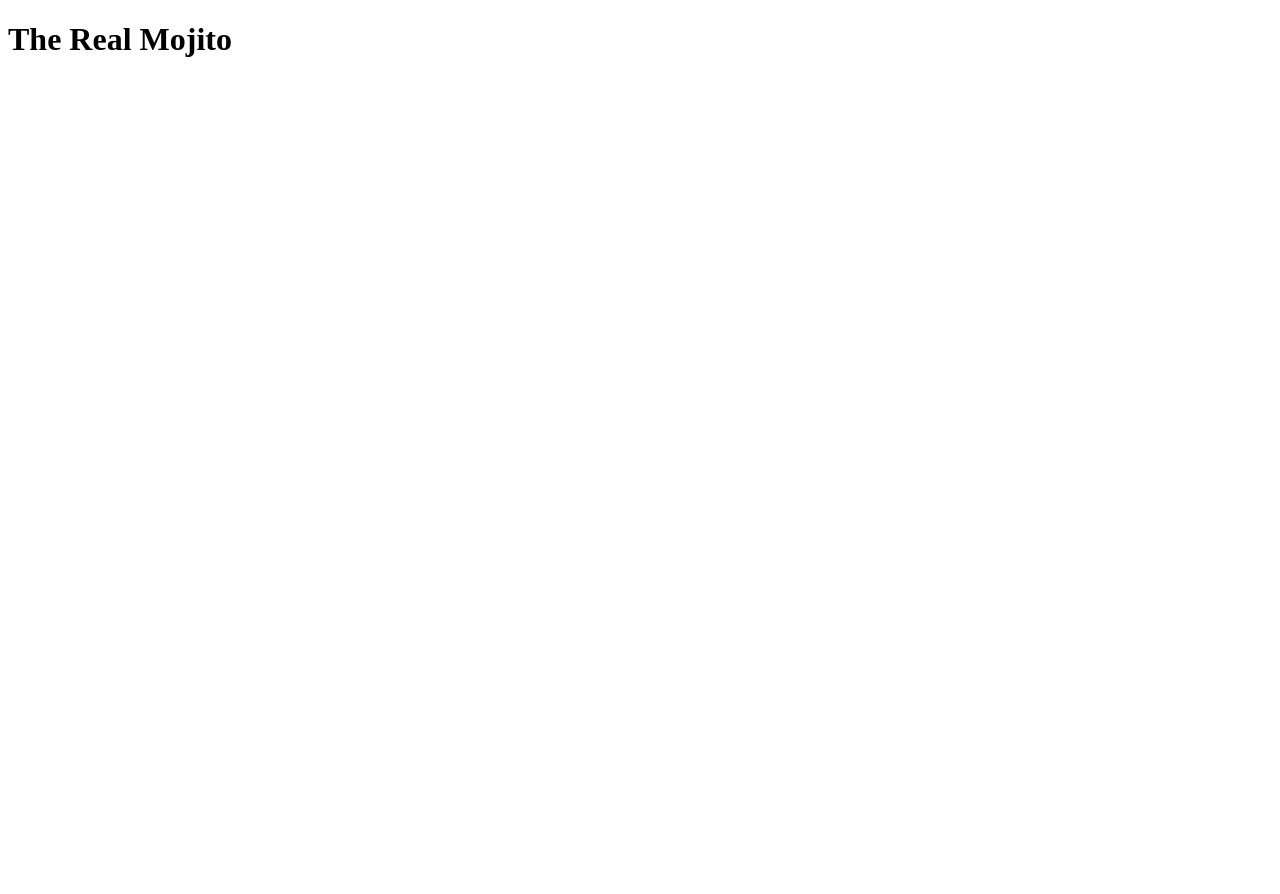
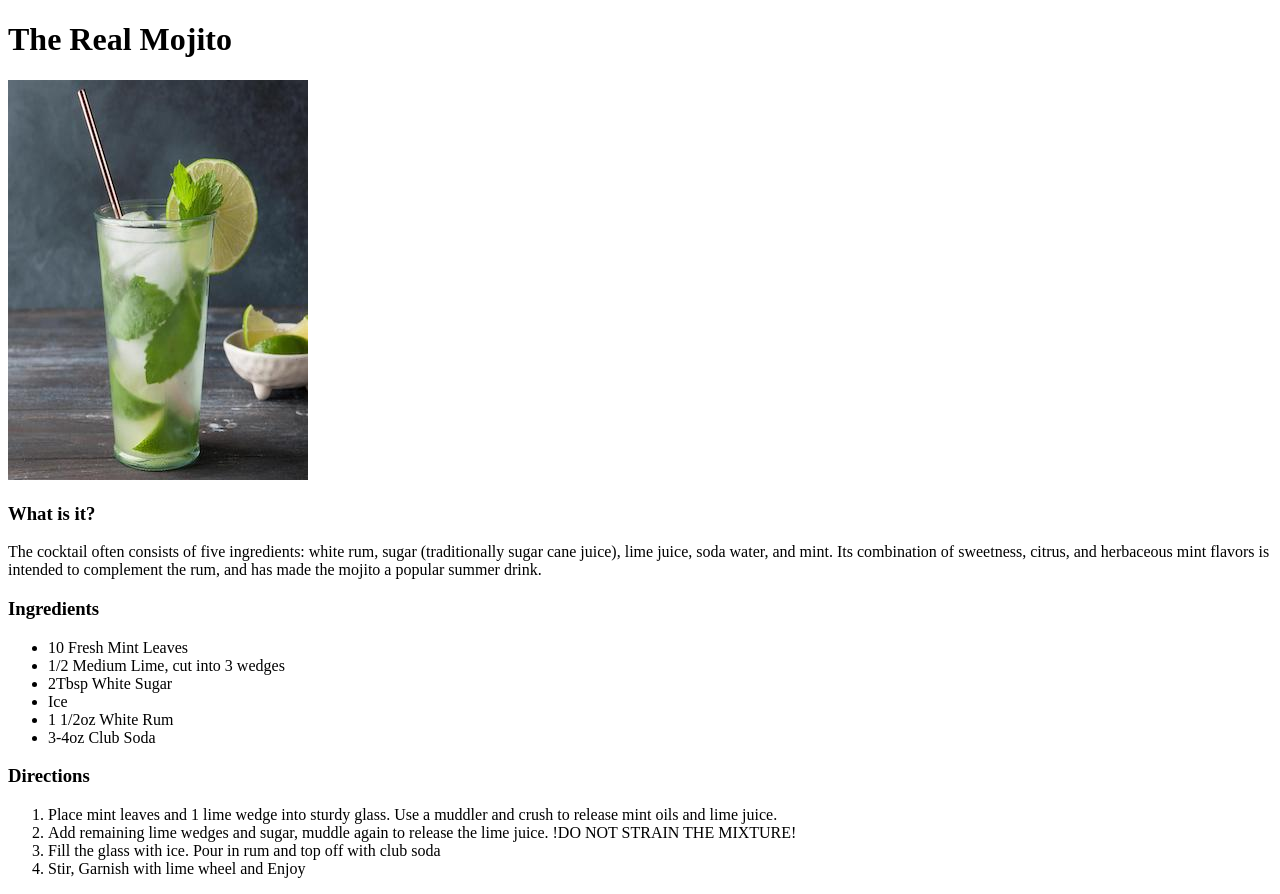
Before and after one commit to bigbadaI/odin-recipes, a plain HTML site: page recipes/the-real-mojito.html in a window 1280 px wide. Before the commit the page ends 800 px from the top, so only its background shows below. Drawn offline with Linux system fonts and the light colour scheme.

Commit message:
Update mojito recipe to include ingredints, directions and and image to compliment

```diff
--- a/recipes/the-real-mojito.html
+++ b/recipes/the-real-mojito.html
@@ -8,5 +8,26 @@
   </head>
   <body>
     <h1>The Real Mojito</h1>
+    <img src="../images/Mojito.jpeg" alt="Ice Cool Cuba Libre Beverage">
+    <h3>What is it?</h3>
+    <p>
+      The cocktail often consists of five ingredients: white rum, sugar (traditionally sugar cane juice), lime juice, soda water, and mint. Its combination of sweetness, citrus, and herbaceous mint flavors is intended to complement the rum, and has made the mojito a popular summer drink.
+    </p>
+    <h3>Ingredients</h3>
+    <ul>
+      <li>10 Fresh Mint Leaves</li>
+      <li>1/2 Medium Lime, cut into 3 wedges</li>
+      <li>2Tbsp White Sugar</li>
+      <li>Ice</li>
+      <li>1 1/2oz White Rum</li>
+      <li>3-4oz Club Soda</li>
+    </ul>
+    <h3>Directions</h3>
+      <ol>
+        <li>Place mint leaves and 1 lime wedge into sturdy glass. Use a muddler and crush to release mint oils and lime juice.</li>
+        <li>Add remaining lime wedges and sugar, muddle again to release the lime juice. !DO NOT STRAIN THE MIXTURE!</li>
+        <li>Fill the glass with ice. Pour in rum and top off with club soda</li>
+        <li>Stir, Garnish with lime wheel and Enjoy</li>
+      </ol>
   </body>
 </html>
```
Also changed, not shown: images/Mojito.jpeg (added).
